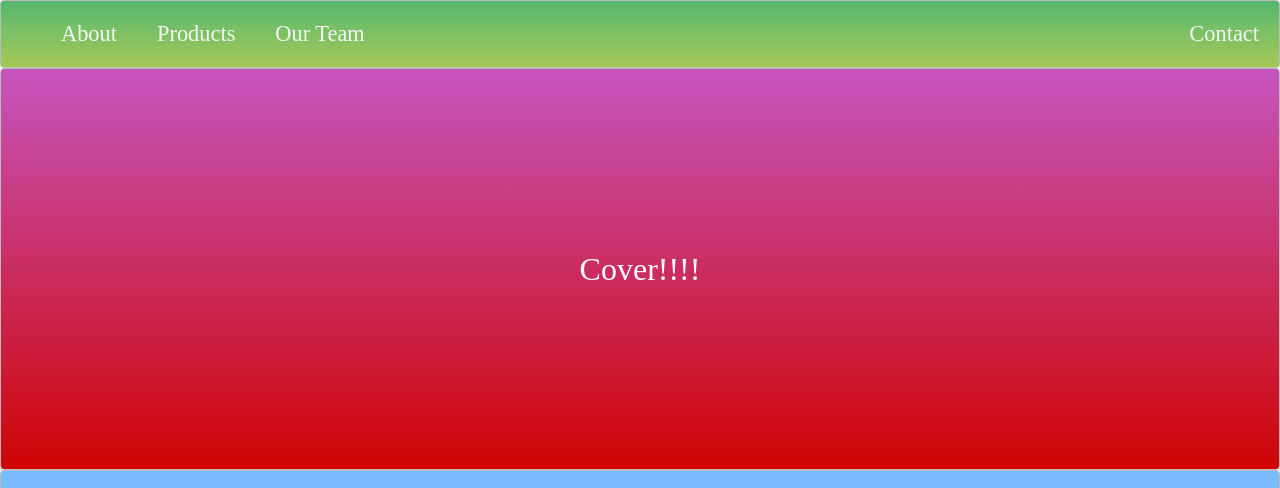
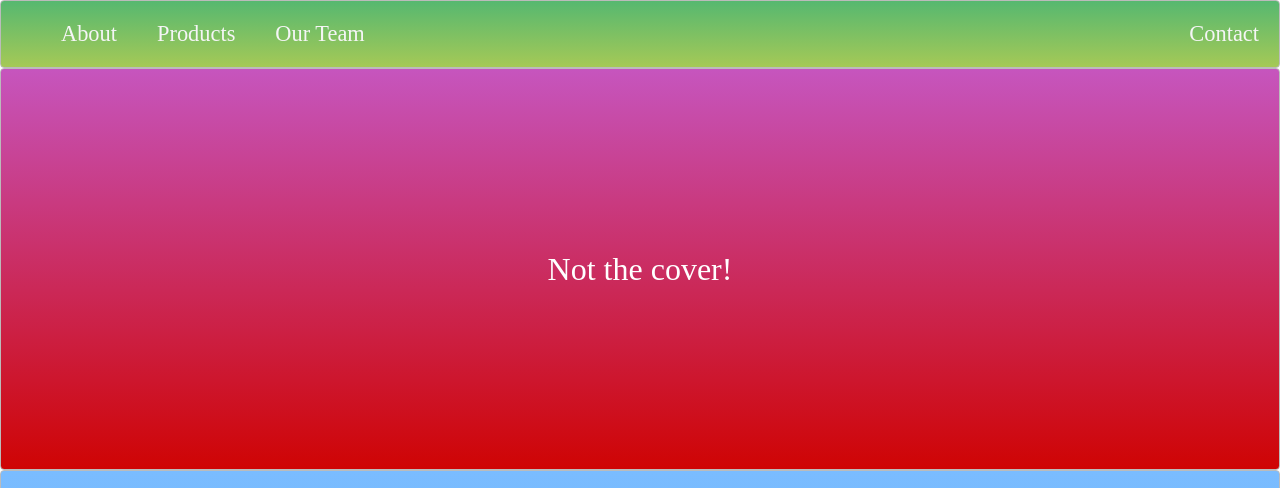
Before and after one commit to HmazaSantos/Layout-Master, a plain HTML site: page index.html in a window 1280 px wide. Shown: the top 488 px of the page. Drawn offline with Linux system fonts and the light colour scheme.

Commit message:
Changed the cover name

```diff
--- a/index.html
+++ b/index.html
@@ -13,7 +13,7 @@
         <li class="push"><a href="">Contact</a></li>
     </ul>
   </nav>
-  <div class="container zone red">Cover!!!!</div>
+  <div class="container zone red">Not the cover!</div>
   <div class="zone blue grid-wrapper">
     <div class="box zone"><img src="./img/files_2.png"></div>
     <div class="box zone"><img src="./img/server_2_2.png"></div>
```
